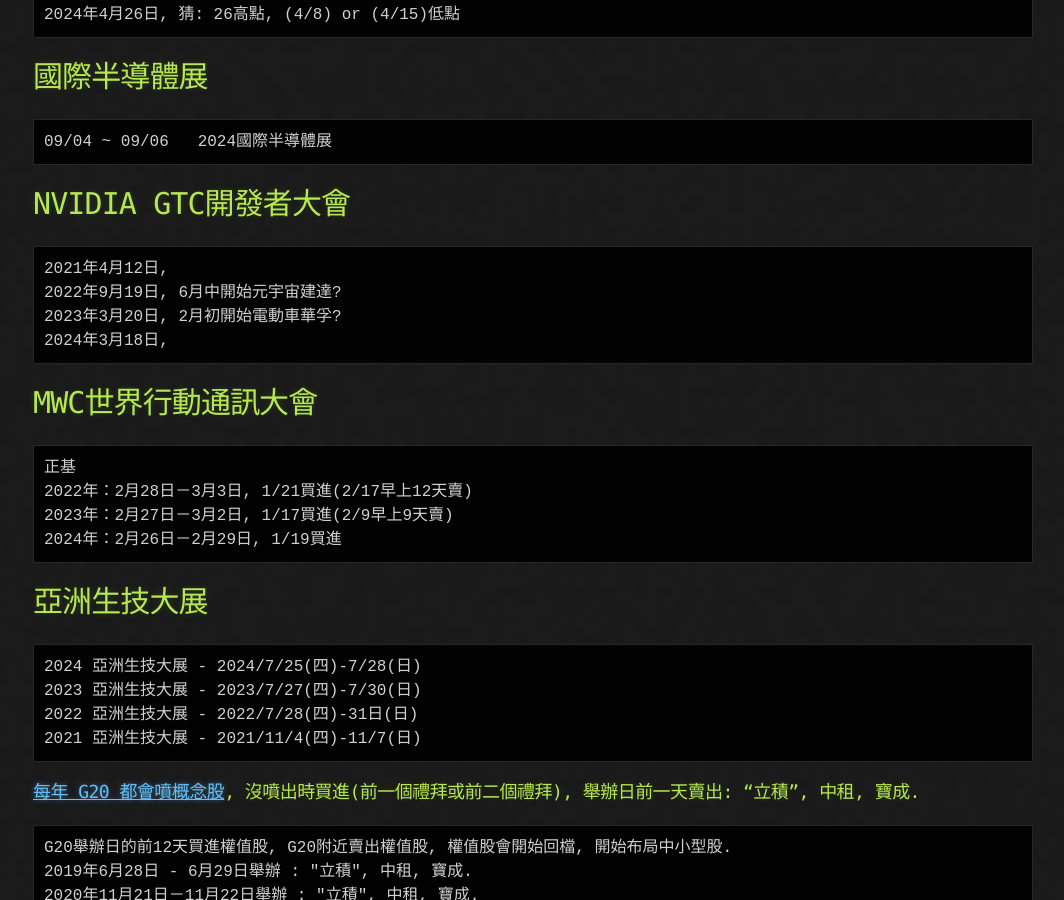
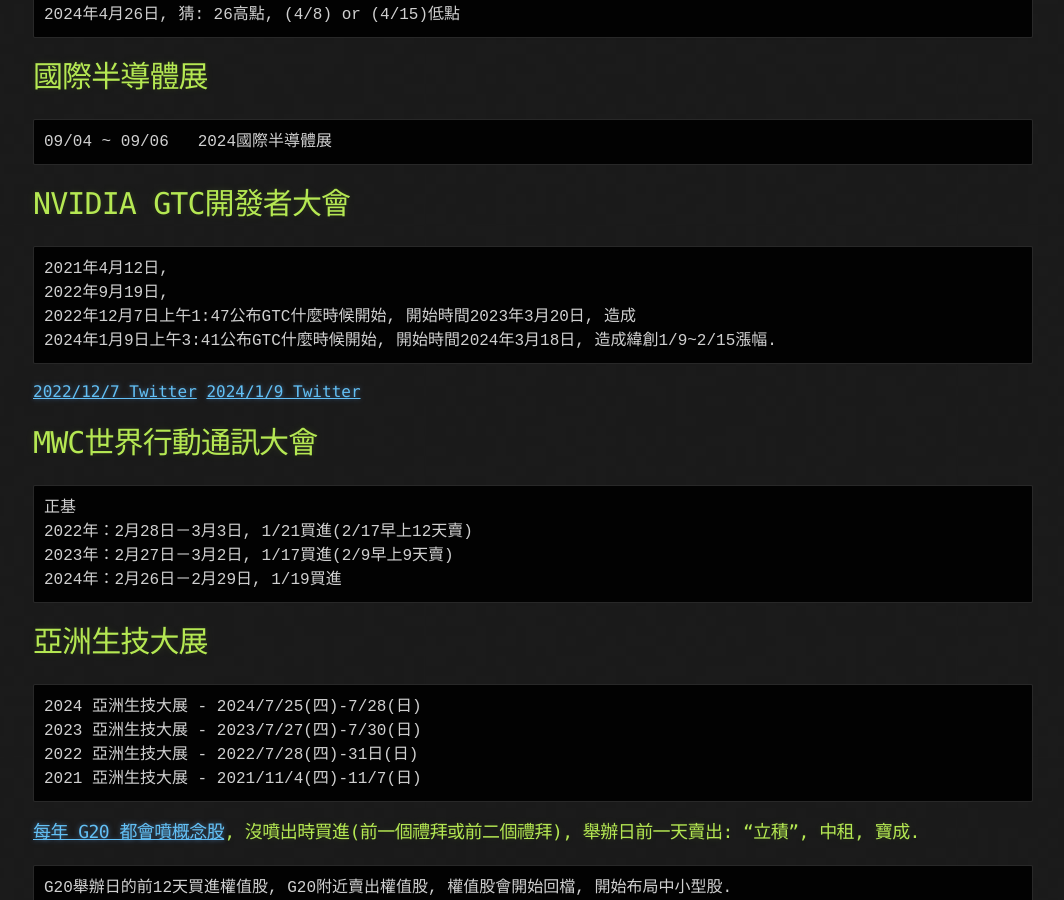
Before and after one commit to lepg5487/Stock_God, a Jekyll site: the page built from experience.md, in a window 1280 px wide and 900 px high, scrolled down 5627 px. Shown: the whole window, without its empty margins (107-1171 px from the left). Built offline with Jekyll 4.4.1, drawn with Linux system fonts in a browser that asks for light colours; our own code applies the rules of GitHub Pages for plain Markdown files.

Commit message:
Update experience.md

````diff
--- a/experience.md
+++ b/experience.md
@@ -208,10 +208,12 @@
 # NVIDIA GTC開發者大會
 ```
 2021年4月12日,
-2022年9月19日, 6月中開始元宇宙建達?
-2023年3月20日, 2月初開始電動車華孚?
-2024年3月18日,
+2022年9月19日,
+2022年12月7日上午1:47公布GTC什麼時候開始, 開始時間2023年3月20日, 造成
+2024年1月9日上午3:41公布GTC什麼時候開始, 開始時間2024年3月18日, 造成緯創1/9~2/15漲幅.
 ```
+[2022/12/7 Twitter](https://twitter.com/NVIDIAGTC/status/1600185166609031168)
+[2024/1/9 Twitter](https://twitter.com/NVIDIAGTC/status/1744444302392951233)
 # MWC世界行動通訊大會
 ```
 正基
````
